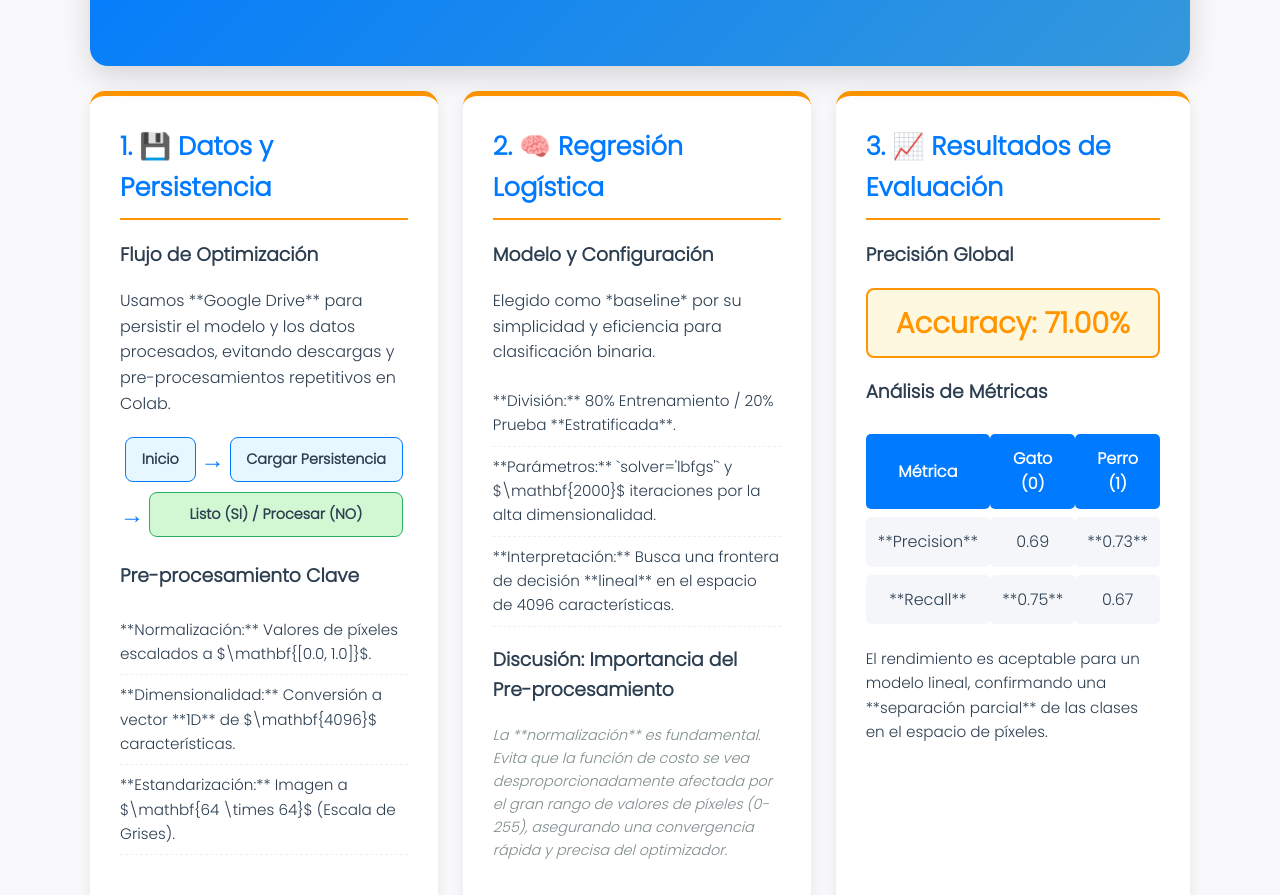
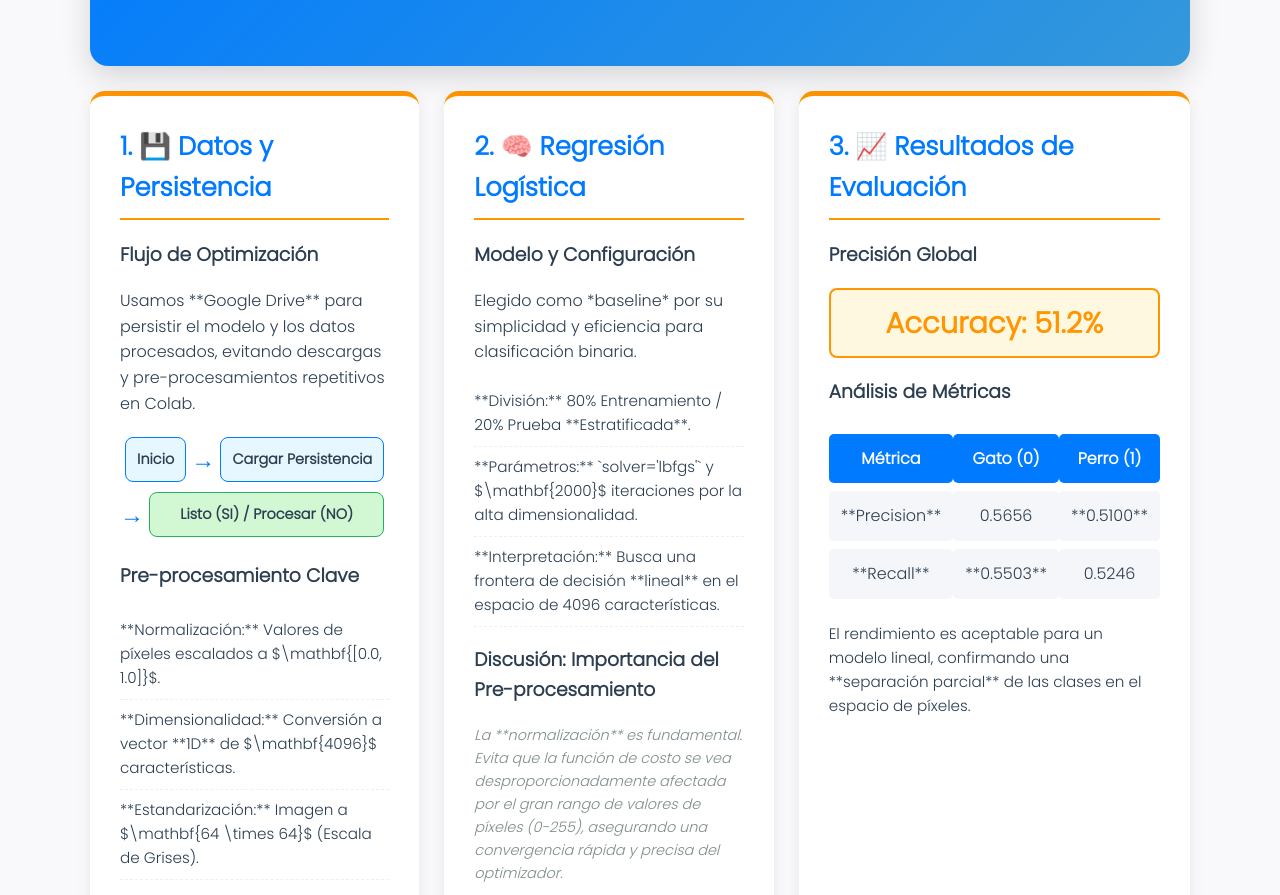
Before and after one commit to YasserJxxxx/Specter_IA_Cat_Dog, a plain HTML site: page index.html in a window 1280 px wide. Shown: the part 205-1100 px from the top of the page. Drawn offline with Linux system fonts and the light colour scheme.

Commit message:
Update index.html

```diff
--- a/index.html
+++ b/index.html
@@ -271,7 +271,7 @@
         <h2>3. 📈 Resultados de Evaluación</h2>
 
         <h3>Precisión Global</h3>
-        <span class="accuracy-highlight">Accuracy: 71.00%</span>
+        <span class="accuracy-highlight">Accuracy: 51.2%</span>
 
         <h3>Análisis de Métricas</h3>
         <table class="metrics-table">
@@ -285,13 +285,13 @@
             <tbody>
                 <tr>
                     <td>**Precision**</td>
-                    <td>0.69</td>
-                    <td>**0.73**</td>
+                    <td>0.5656</td>
+                    <td>**0.5100**</td>
                 </tr>
                 <tr>
                     <td>**Recall**</td>
-                    <td>**0.75**</td>
-                    <td>0.67</td>
+                    <td>**0.5503**</td>
+                    <td>0.5246</td>
                 </tr>
             </tbody>
         </table>
@@ -375,4 +375,5 @@
 </script>
 
 </body>
+
 </html>
```
